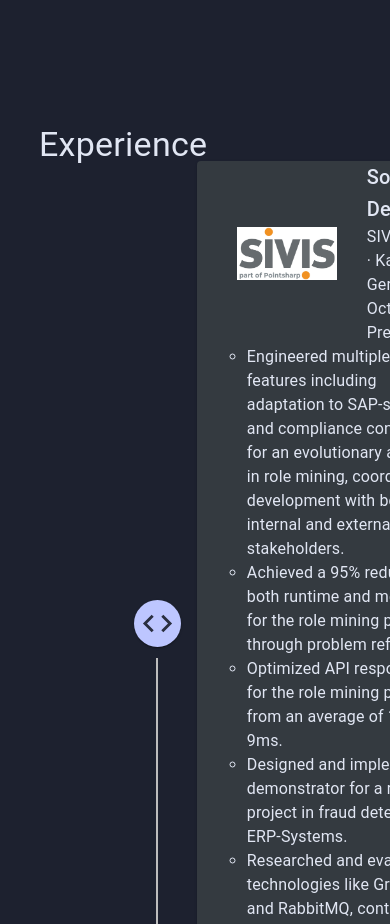
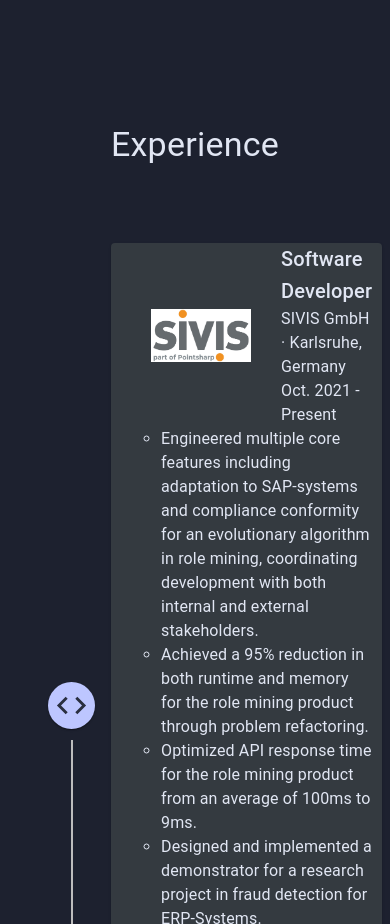
Before and after one commit to nicolasjusten95/nicolas-justen-portfolio, a React (Create React App) app: page / in a window 390 px wide. Shown: the part 2300-3224 px from the top of the page. Built offline with nearby package versions, Linux system fonts and the light colour scheme.

Commit message:
adapt experience to mobile

```diff
--- a/src/App.tsx
+++ b/src/App.tsx
@@ -14,10 +14,11 @@ function App() {
         <ThemeProvider theme={light ? themeLight : themeDark}>
             <CssBaseline />
             <Box
-                minHeight={'100vh'}
-                display={'flex'}
-                flexDirection={'column'}
-                maxWidth={'100vw'}>
+                minHeight='100vh'
+                display='flex'
+                flexDirection='column'
+                width='100vw'
+                maxWidth='100%'>
                 <Header/>
                 <Body/>
                 <Footer/>
--- a/src/components/body/Body.tsx
+++ b/src/components/body/Body.tsx
@@ -15,6 +15,7 @@ const Body = () => {
             flexDirection='column'
             alignItems='center'
             justifyContent='center'
+            width='100%'
             flexGrow={1}>
             <Home/>
             <Skills/>
--- a/src/components/body/experience/Experience.tsx
+++ b/src/components/body/experience/Experience.tsx
@@ -9,20 +9,27 @@ const Experience = () => {
             id='Experience'
             mt='150px'
             display='flex'
-            flexDirection='row'
-            justifyContent='space-between'
-            width='80%'
-            sx={{scrollMargin: '130px'}}>
-            <Box width='15%'>
-                <Typography color='text.primary' variant='h4'>
+            maxWidth='100%'
+            sx={{
+                width: {xs: '100vw', md: '80%'},
+                scrollMargin: '130px',
+                flexDirection: {xs: 'column', md: 'row'},
+                justifyContent: {xs: 'center', md: 'space-between'},
+                alignItems: {xs: 'center', md: 'start'}
+            }}>
+            <Box sx={{width: {xs: '70%', md: '15%'}}}>
+                <Typography color='text.primary' variant='h4' align='center'>
                     Experience
                 </Typography>
             </Box>
             <Box
-                width='85%'
                 display='flex'
                 flexDirection='column'
-                justifyContent='start'>
+                justifyContent='start'
+                sx={{
+                    width: {xs: '100%', md: '85%'},
+                    mt: {xs: '40px', md: '0px'}
+                }}>
                 <Timeline>
                     {experienceData.map(exp => (
                         <MyTimelineItem {...exp}/>
```
